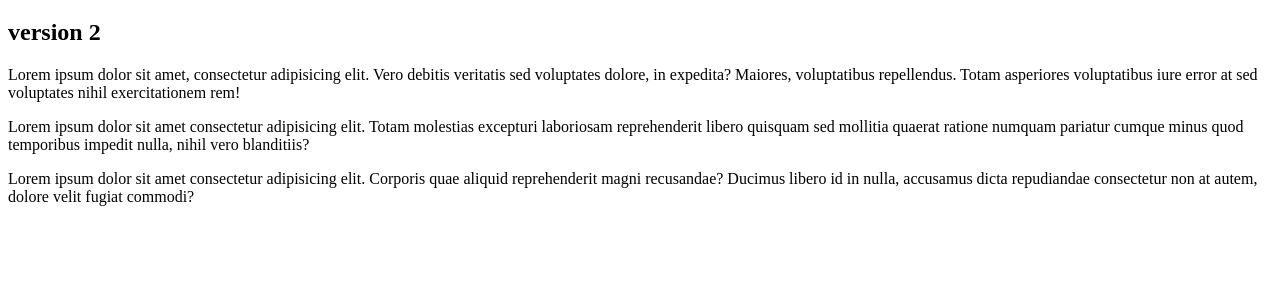
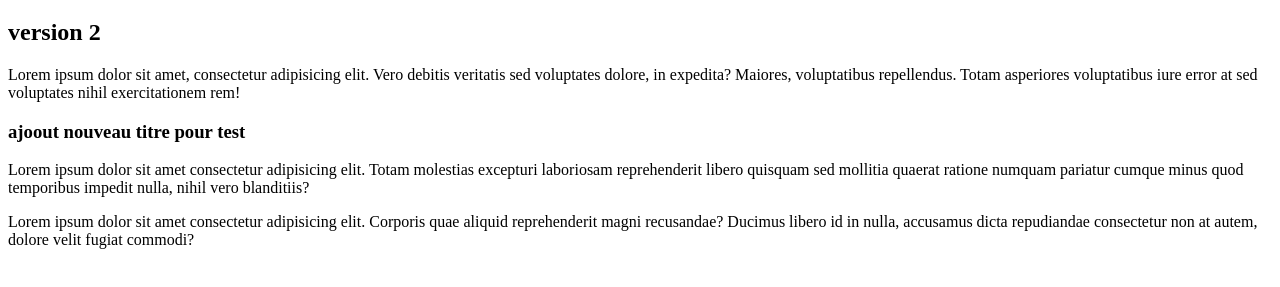
Before and after one commit to jadwana/githubcours, a plain HTML site: page index.html in a window 1280 px wide. Shown: the part 61-348 px from the top of the page. Drawn offline with Linux system fonts and the light colour scheme.

Commit message:
version 2 sur github

```diff
--- a/index.html
+++ b/index.html
@@ -12,7 +12,7 @@
 
     <p>Lorem ipsum dolor sit amet, consectetur adipisicing elit. Vero debitis veritatis sed voluptates dolore, in expedita? Maiores, voluptatibus repellendus. Totam asperiores voluptatibus iure error at sed voluptates nihil exercitationem rem!</p>
 
-
+    <h3>ajoout nouveau titre pour test</h3>
     <div>
         <p>Lorem ipsum dolor sit amet consectetur adipisicing elit. Totam molestias excepturi laboriosam reprehenderit libero quisquam sed mollitia quaerat ratione numquam pariatur cumque minus quod temporibus impedit nulla, nihil vero blanditiis?</p>
     </div>
```
